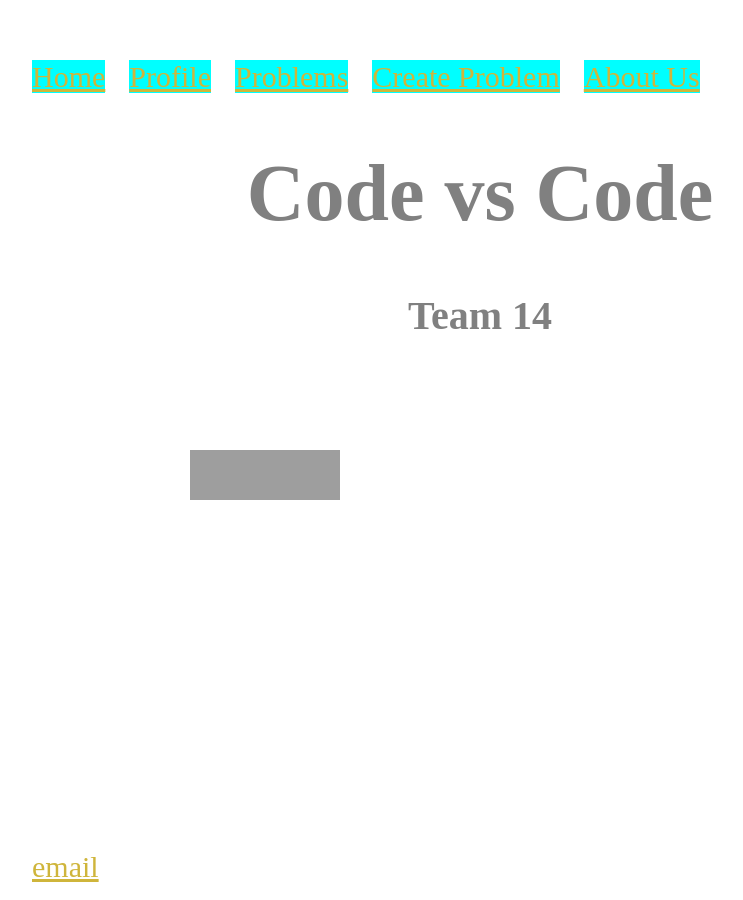
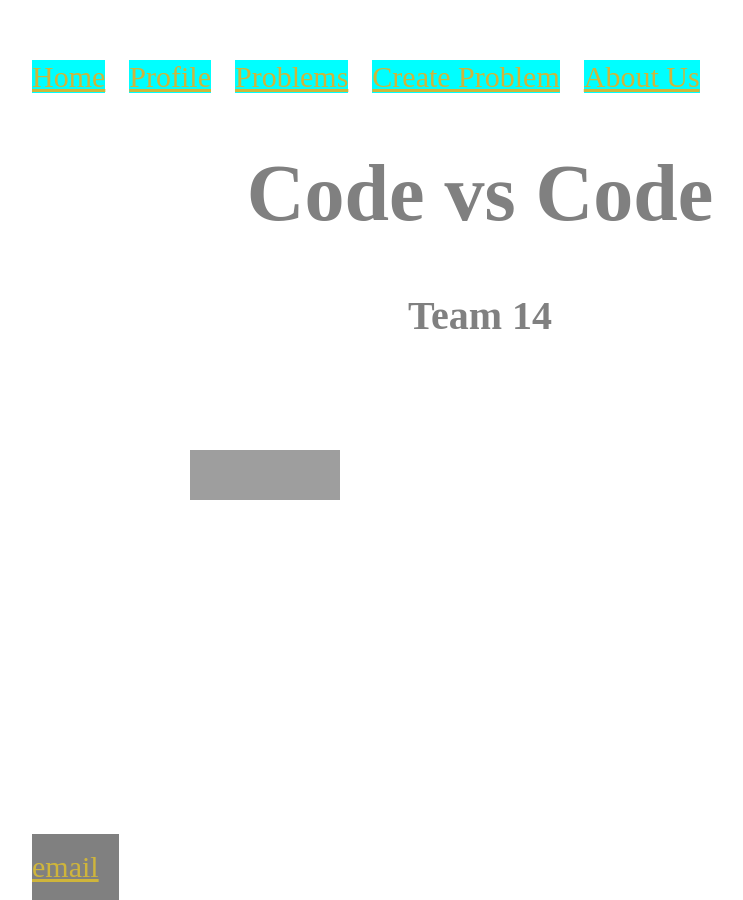
Before and after one commit to rramakrishnan246/rramakrishnan246.github.io, a Jekyll site: the page built from index.html, in a window 1280 px wide. Shown: the whole page, without its empty margins (160-903 px from the left). Built offline with Jekyll 4.4.1, drawn with Linux system fonts in a browser that asks for light colours; grey boxes are pictures that could not be loaded.

Commit message:
Update main.css

```diff
--- a/css/main.css
+++ b/css/main.css
@@ -34,6 +34,7 @@ a:hover {
 footer {
     bottom: 0;
     position: absolute;
+    background-color: gray;
    /* border-top: 1px solid #d5d5d5;*/
     /*font-size: .8em;*/
 
```
